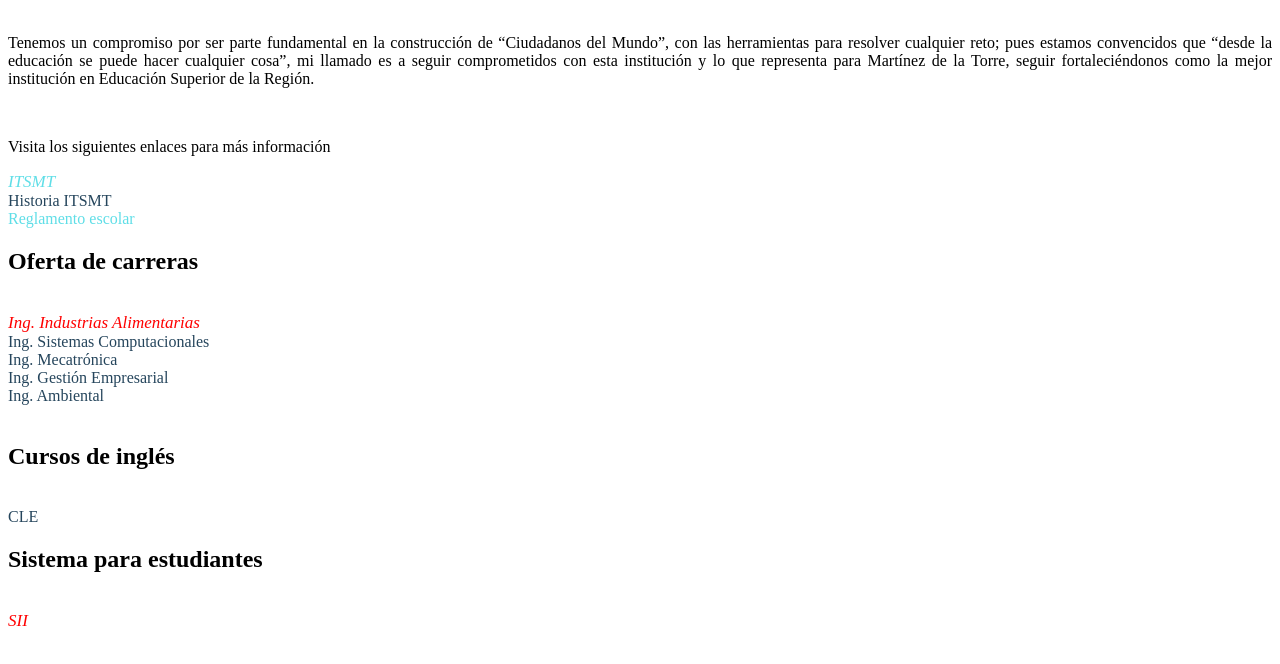
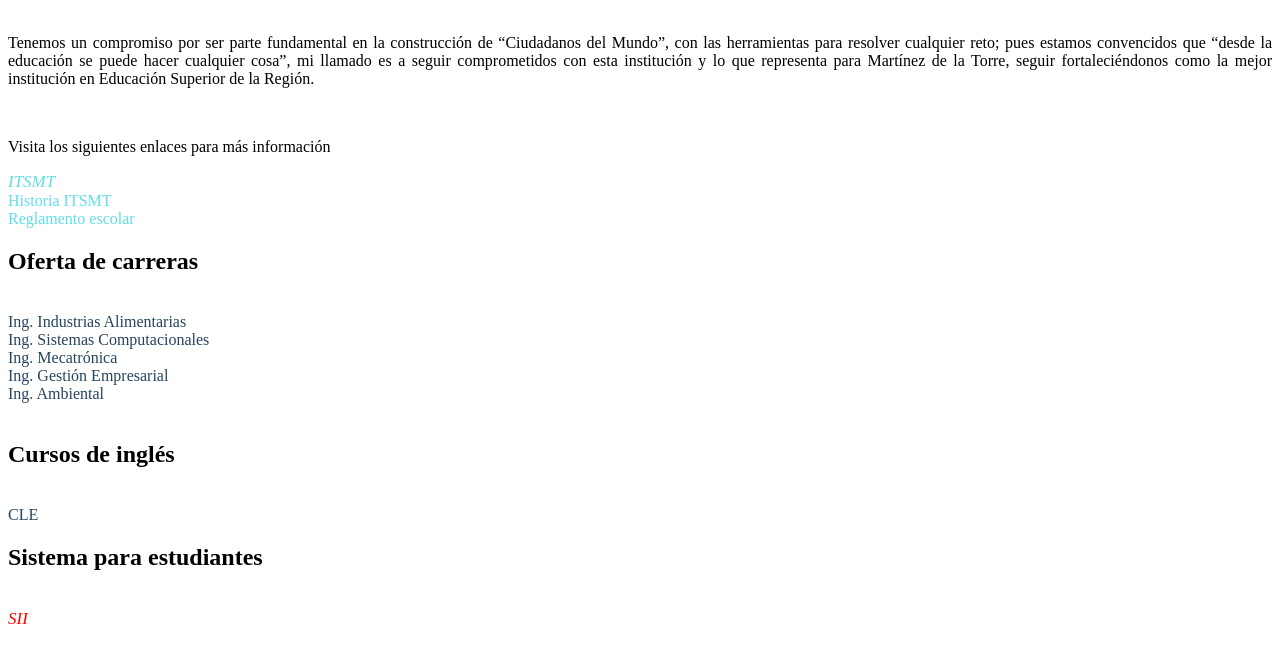
Before and after one commit to isaherrera7/isa, a plain HTML site: page etiqueta.html in a window 1280 px wide. Shown: the part 66-730 px from the top of the page. Drawn offline with Linux system fonts and the light colour scheme.

Commit message:
Update etiqueta.html

```diff
--- a/etiqueta.html
+++ b/etiqueta.html
@@ -32,7 +32,7 @@
         <div id="divuno">
             <a href="https://www.tecmartinez.edu.mx/" target="_blank" class="roja" id="azul">ITSMT</a>
             <br>
-            <a href="https://www.tecmartinez.edu.mx/v1/plataforma/e/historia" target="_blank" class="rosa">Historia ITSMT</a>
+            <a href="https://www.tecmartinez.edu.mx/v1/plataforma/e/historia" target="_blank" id="azul">Historia ITSMT</a>
             <br>
             <a href="https://www.tecmartinez.edu.mx/v1/plataforma/a/reglamento" target="_blank" id="azul">Reglamento escolar</a>
             </div>
@@ -40,7 +40,7 @@
         <div>
             <h2>Oferta de carreras</h2>
             <br>
-            <a href="https://www.tecmartinez.edu.mx/v1/plataforma/g/alimentarias" target="_blank" class="roja">Ing. Industrias Alimentarias</a>
+            <a href="https://www.tecmartinez.edu.mx/v1/plataforma/g/alimentarias" target="_blank" class="rosa">Ing. Industrias Alimentarias</a>
             <br>
             <a href="https://www.tecmartinez.edu.mx/v1/plataforma/g/computacionales" target="_blank">Ing. Sistemas Computacionales</a>
             <br>
```
